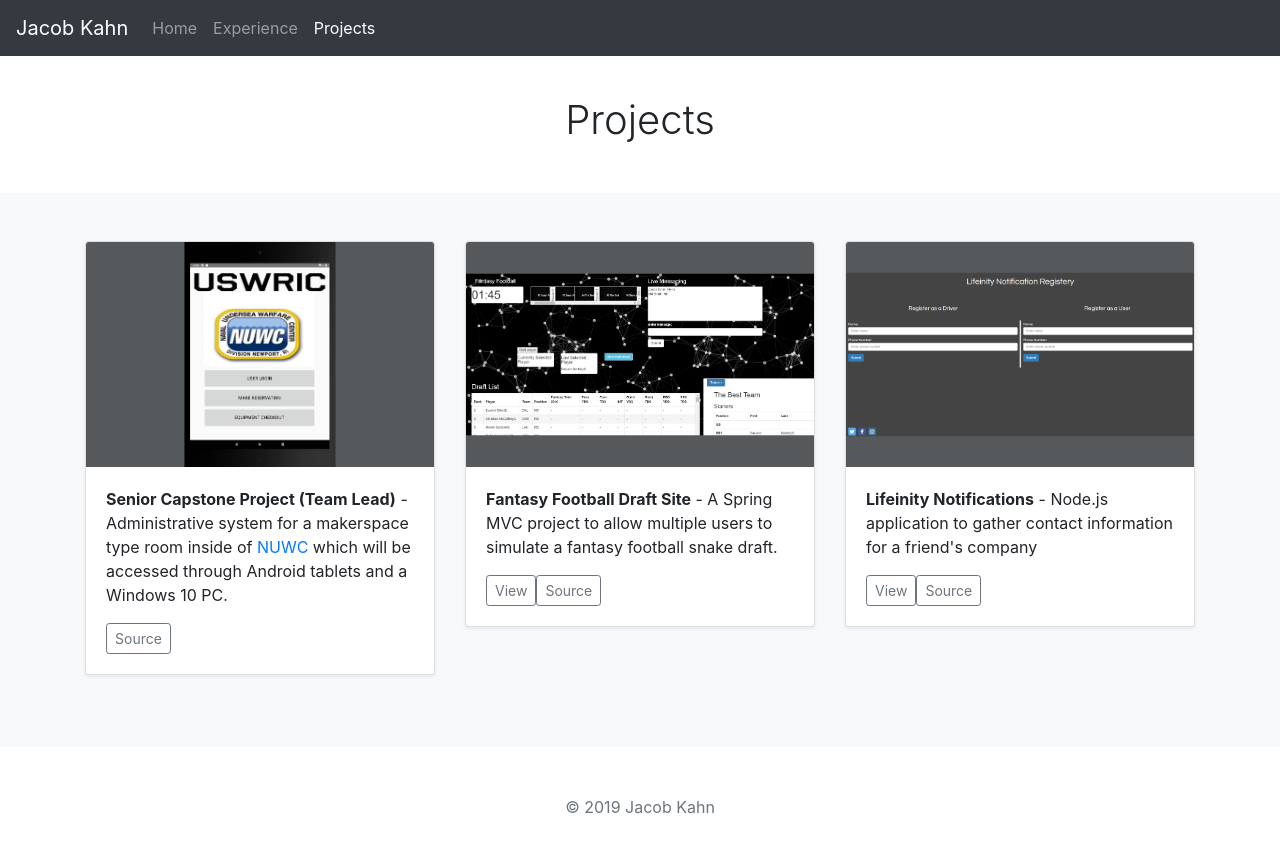
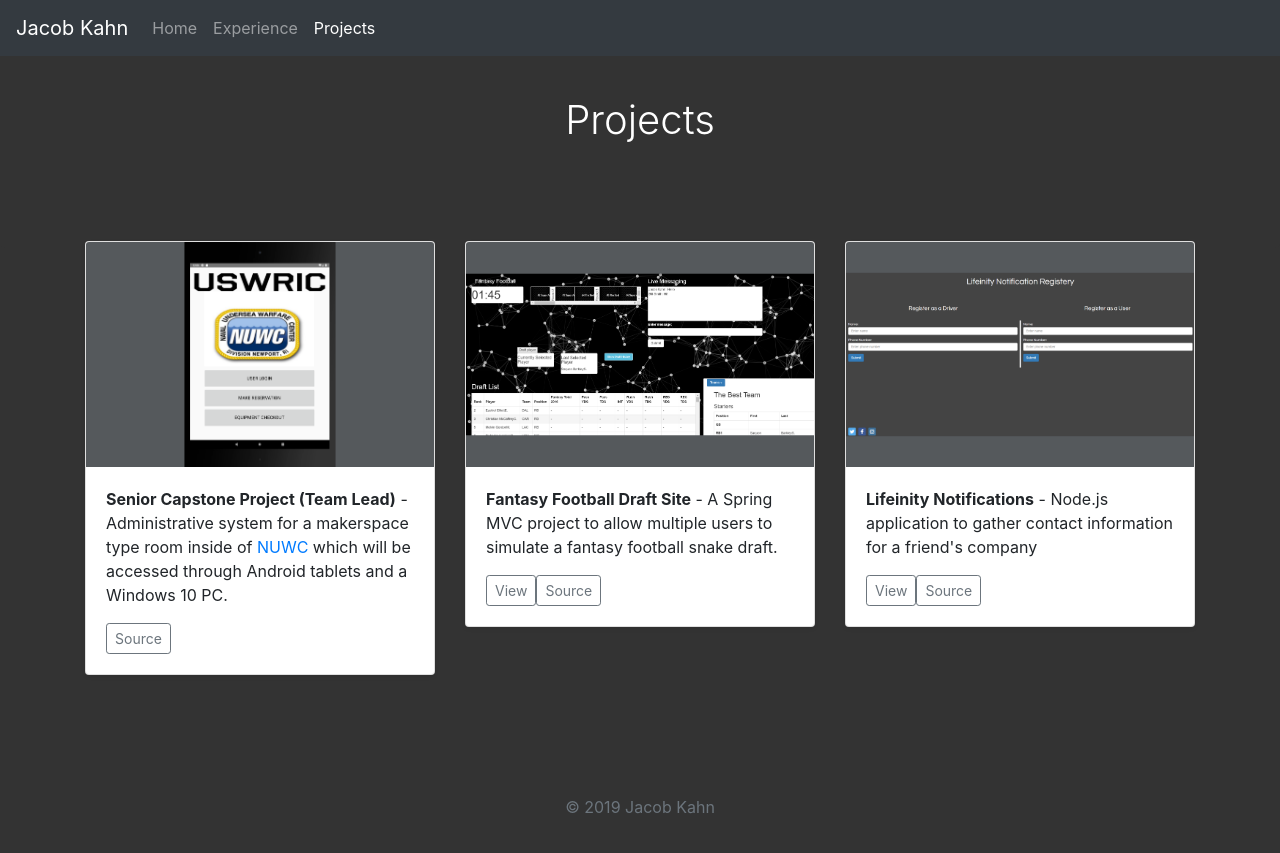
Before and after one commit to jkahn33/jkahn33.github.io, a Jekyll site: the page pages/projects.html, which Jekyll copies as it is, in a window 1280 px wide. Shown: the top 853 px of the page. Built offline with Jekyll 4.4.1, drawn with Linux system fonts in a browser that asks for light colours; nearby versions of some CDN libraries.

Commit message:
made some changes to look on projects page

```diff
--- a/_config.yml
+++ b/_config.yml
@@ -16,7 +16,7 @@
 baseurl: "/" # the subpath of your site, e.g. /blog
 url: "" # the base hostname & protocol for your site, e.g. http://example.com
 user_description: "Recent Software Engineering graduate from UMass Dartmouth. Over the course of two internships as well as my senior capstone project,
-I have gotten a lot of experience in programming on both sides of the stack and in a variety of languages and frameworks."
+I have gotten a lot of experience in programming on both sides of the stack and in a variety of languages, frameworks, and technologies."
 
 include: ['pages']
 
--- a/pages/projects.html
+++ b/pages/projects.html
@@ -66,7 +66,7 @@
       }
     </style>
   </head>
-  <body>
+  <body style="background-color:#333">
     <nav class="navbar navbar-expand-md navbar-dark fixed-top bg-dark">
       <a class="navbar-brand" href="/">Jacob Kahn</a>
       <button class="navbar-toggler" type="button" data-toggle="collapse" data-target="#navbarsExampleDefault" aria-controls="navbarsExampleDefault" aria-expanded="false" aria-label="Toggle navigation">
@@ -90,13 +90,13 @@
 
 <main role="main">
 
-  <section class="jumbotron text-center" style="margin-bottom:-55px">
+  <section class="jumbotron text-center" style="margin-bottom:-55px; background-color:#333">
     <div class="container">
-      <h1 class="jumbotron-heading">Projects</h1>
+      <h1 class="jumbotron-heading" style="color:white">Projects</h1>
     </div>
   </section>
 
-  <div class="album py-5 bg-light">
+  <div class="album py-5">
     <div class="container">
       <div class="row">
         <div class="col-md-4">
```
Also changed, not shown: _data/navlist.yaml (deleted, +0 -7 lines).
